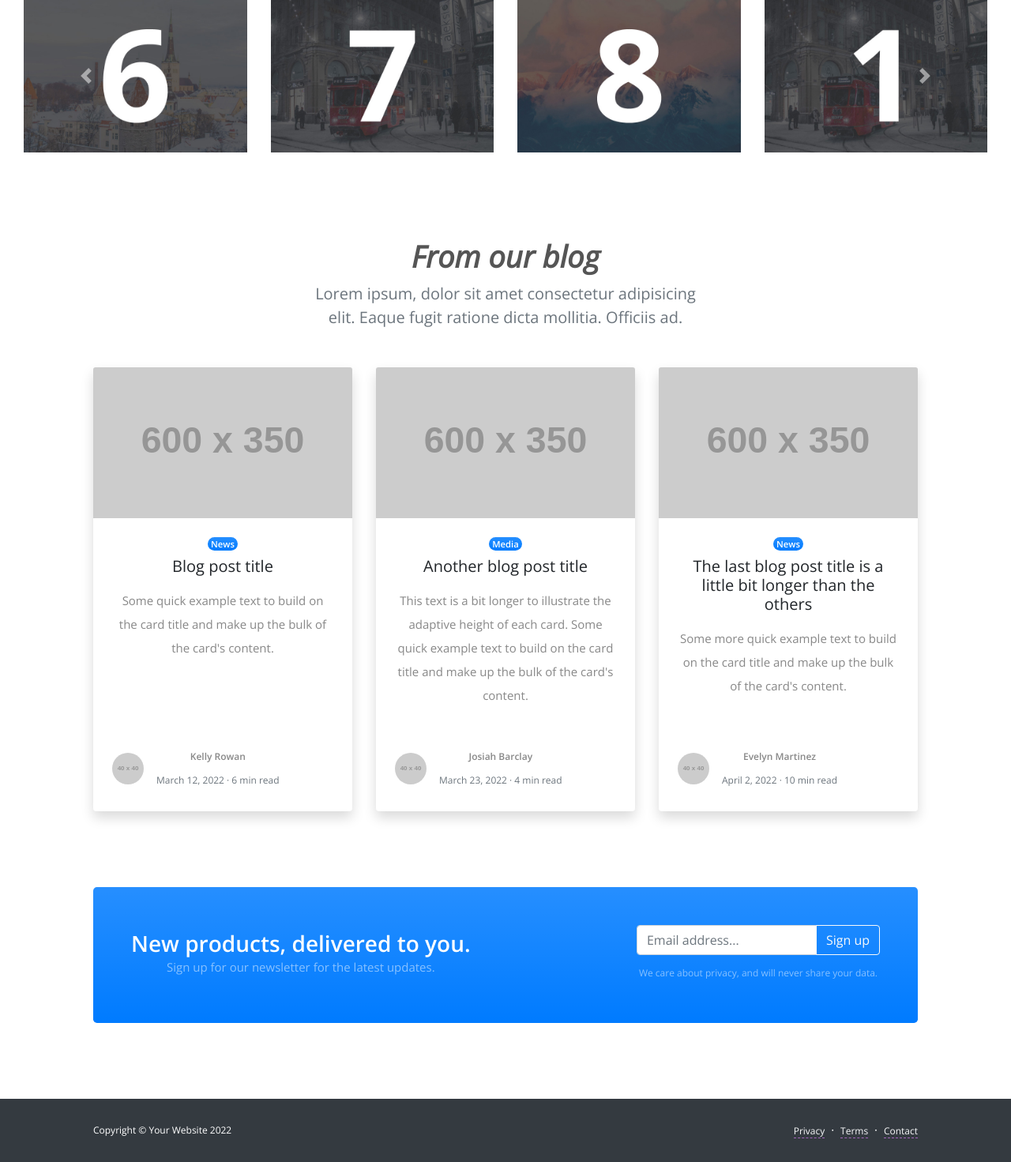
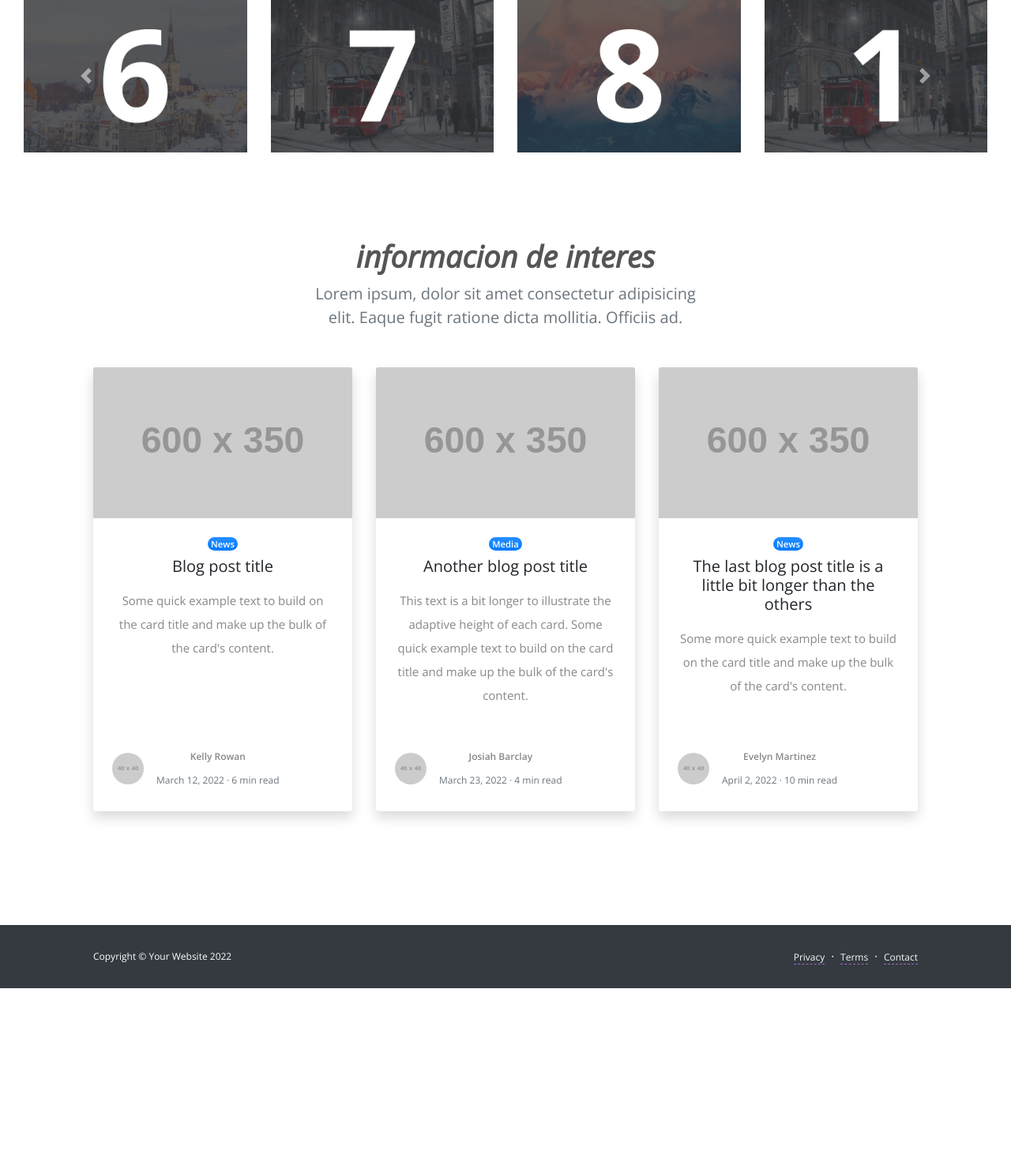
Before and after one commit to anerthy/paraiso_azul, a PHP site: page /paraiso_azul/index.php?url=voluntariado in a window 1280 px wide. Shown: the part 1292-2763 px from the top of the page at 79% size. After the commit the page ends 2543 px from the top, so only its background shows below. Run offline with PHP 8.4, Linux system fonts and the light colour scheme; grey boxes labelled with a size stand in for pictures from a placeholder-image service; some libraries are stand-ins or nearby versions.

Commit message:
actualizando vista

```diff
--- a/Views/Voluntariado/voluntariado.php
+++ b/Views/Voluntariado/voluntariado.php
@@ -55,7 +55,7 @@ getModal('modalVoluntarios', $data);
                                     <a class="btn btn-primary btn-lg px-4 me-sm-3" href="#features">Leer mas</a>
                                     <a class="btn btn-outline-light btn-lg px-4" href="<?= base_url(); ?>/Voluntariado/modalVoluntariado">Llenar formulario</a>
                                     <!-- <li><a class="dropdown-item" href="<?= base_url(); ?>/Servicios/alimentacion">Alimentacion</a></li> -->
-                                    <button class="btn btn-primary" type="button" onclick="openModal();"><i class="fas fa-plus-circle"></i> Nuevo</button>
+                                    <!-- <button class="btn btn-primary" type="button" onclick="openModal();"><i class="fas fa-plus-circle"></i> Nuevo</button> -->
 
                                 </div>
                             </div>
@@ -159,12 +159,13 @@ getModal('modalVoluntarios', $data);
                     <div class="row gx-5 justify-content-center">
                         <div class="col-lg-8 col-xl-6">
                             <div class="text-center">
-                                <h2 class="fw-bolder">From our blog</h2>
+                                <h2 class="fw-bolder">informacion de interes</h2>
                                 <p class="lead fw-normal text-muted mb-5">Lorem ipsum, dolor sit amet consectetur adipisicing elit. Eaque fugit ratione dicta mollitia. Officiis ad.</p>
                             </div>
                         </div>
                     </div>
                     <div class="row gx-5">
+
                         <div class="col-lg-4 mb-5">
                             <div class="card h-100 shadow border-0">
                                 <img class="card-img-top" src="https://dummyimage.com/600x350/ced4da/6c757d" alt="..." />
@@ -230,21 +231,7 @@ getModal('modalVoluntarios', $data);
                         </div>
                     </div>
                     <!-- Call to action-->
-                    <aside class="bg-primary bg-gradient rounded-3 p-4 p-sm-5 mt-5">
-                        <div class="d-flex align-items-center justify-content-between flex-column flex-xl-row text-center text-xl-start">
-                            <div class="mb-4 mb-xl-0">
-                                <div class="fs-3 fw-bold text-white">New products, delivered to you.</div>
-                                <div class="text-white-50">Sign up for our newsletter for the latest updates.</div>
-                            </div>
-                            <div class="ms-xl-4">
-                                <div class="input-group mb-2">
-                                    <input class="form-control" type="text" placeholder="Email address..." aria-label="Email address..." aria-describedby="button-newsletter" />
-                                    <button class="btn btn-outline-light" id="button-newsletter" type="button">Sign up</button>
-                                </div>
-                                <div class="small text-white-50">We care about privacy, and will never share your data.</div>
-                            </div>
-                        </div>
-                    </aside>
+
                 </div>
             </section>
         </main>
```
